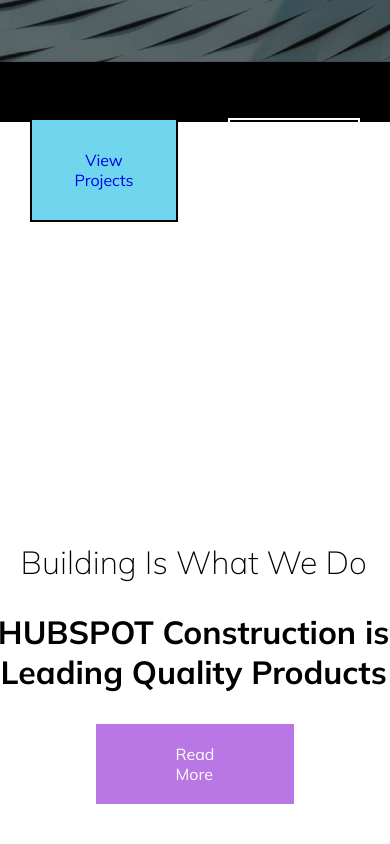
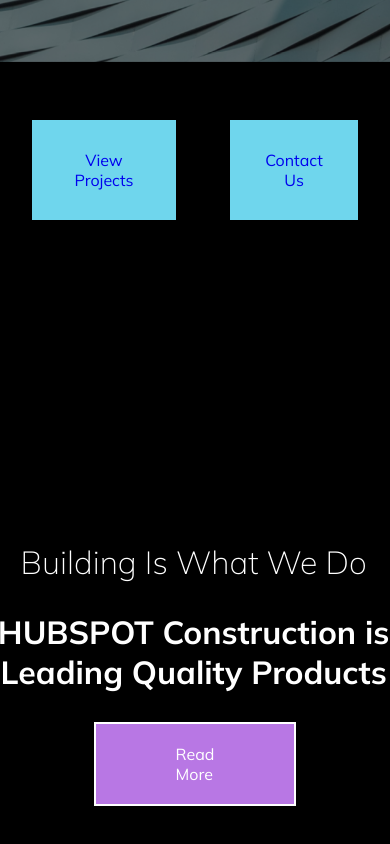
Before and after one commit to ko-jo91/webpage1, a plain HTML site: page index.html in a window 390 px wide. Shown: the part 782-1626 px from the top of the page. Drawn offline with Linux system fonts and the light colour scheme.

Commit message:
css changes

```diff
--- a/style.css
+++ b/style.css
@@ -19,7 +19,7 @@
 .main {
     position: relative;
     background-color: var(--black);
-    height: 100vh;
+    height: 270vh;
 
 }
 .main::before {
@@ -151,16 +151,18 @@
 
 }
 .buttons .con {
-color: var(--white);
+
+background-color: var(--cyan);
 display: inline-block;
 padding: 20px 60px;
-border: solid 2px var(--white);
+border: solid 2px var(--black);
 text-decoration: none;
 list-style: none;
 
 
 }
 .main__body {
+
     isolation: isolate;
     display: flex;
     justify-content: center;
@@ -170,6 +172,7 @@
 
 }
 .main__body1 {
+
     padding: 10px 30px;
     gap: 600px;
     justify-content: center;
@@ -178,14 +181,14 @@
 }
 .sub__body h1 {
     text-align: center;
-    color: var(--black);
+    color: var(--white);
     width: 700px;
     font-size: 3rem;
     margin-bottom: 30px;
 }
 .sub__body h2 {
     text-align: center;
-    color: var(--black);
+    color: var(--white);
     width: 700px;
     font-size: 2.1rem;
     font-weight: 250;
@@ -255,10 +258,10 @@
 
 }
     .buttons .con {
-    color: var(--white);
+
     display: inline-block;
     padding: 30px 30px;
-    border: solid 2px var(--white);
+    border: solid 2px var(--black);
     text-decoration: none;
     list-style: none;
 }
@@ -302,4 +305,8 @@
 
 }
 
+@media (max-width: 450px) {
+
 }
+
+}
```
